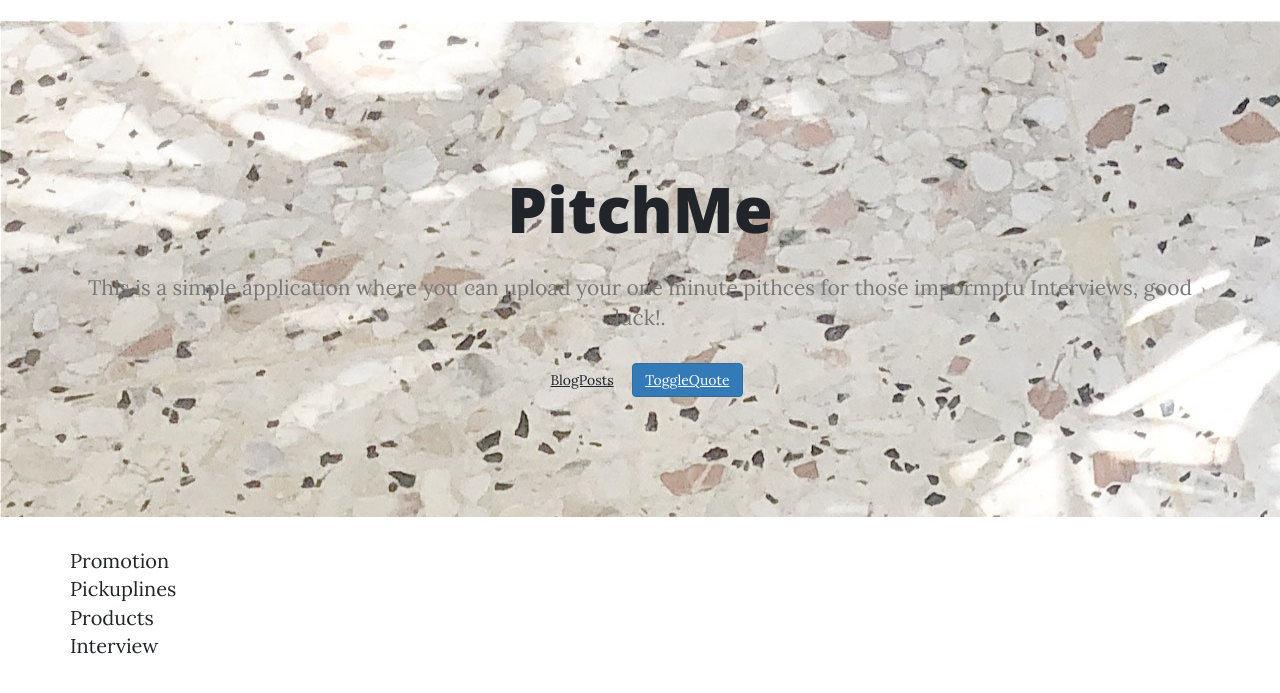
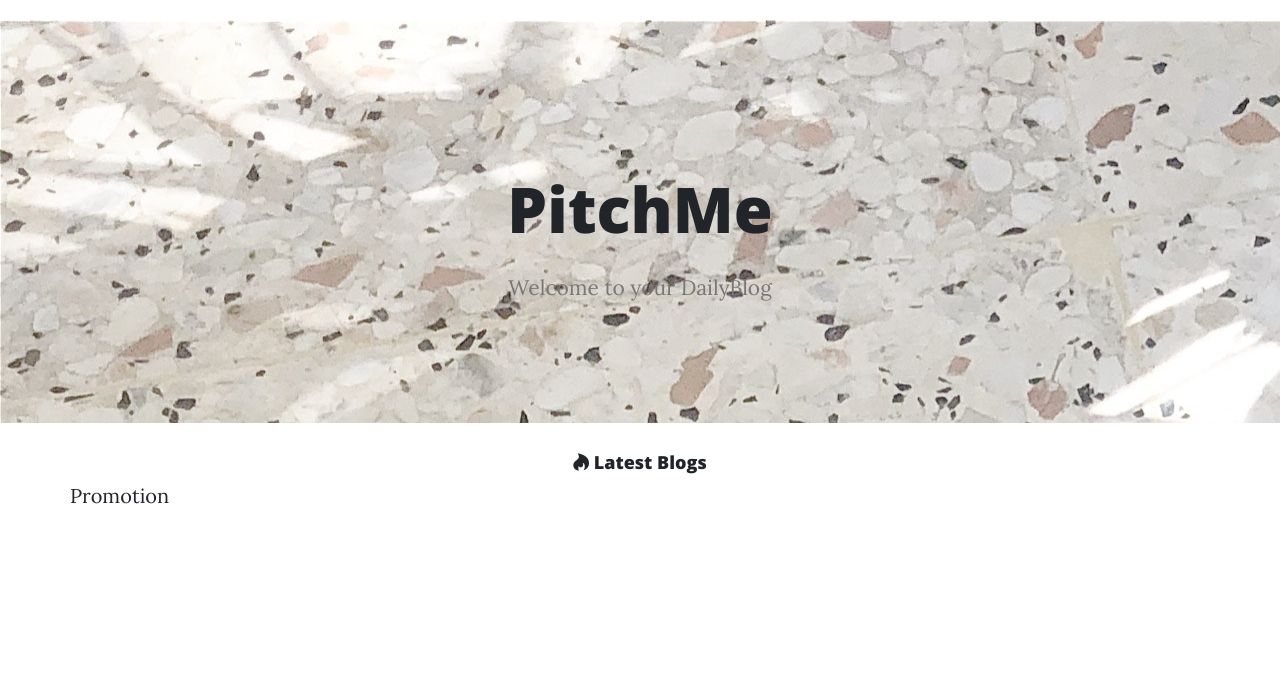
Before and after one commit to casio-ka/DailyBlog, a Flask app: template app/templates/index.html in a window 1280 px wide. Shown: the part 65-758 px from the top of the page. Run offline with Flask 2, Linux system fonts and the light colour scheme; the template is opened without the code that fills it, so the values that code supplies are empty; parts of the project's set-up code (start-up, migrations or seed data) failed here and were passed over; some libraries are stand-ins or nearby versions.

Commit message:
Update index.html
removed the placeholders

```diff
--- a/app/templates/index.html
+++ b/app/templates/index.html
@@ -17,34 +17,16 @@
           <br>
           <br>
           <h1>PitchMe</h1>
-          <p class="lead text-muted">This is a simple application where you can upload your one minute pithces for those impormptu Interviews, good luck!.</p>
-          <p>
-            <a href="/category/pickuplines" class="btn btn-secondary my-2">BlogPosts</a>
-            <a href="/category/product" class="btn btn-primary my-2">ToggleQuote</a>
-          </p>
+          <p class="lead text-muted">Welcome to your DailyBlog</p>
           <br>
           <br>
         </div>
       </section>
+      <h4 class="text-center mb-3"><i class="fab fa-hotjar"></i>  Latest Blogs</h4>
       <div class="container">
         <div class="card mb-3">
           <div class="card-body">
             <a href="/category/promotion" class="card-link">Promotion</a>
-          </div>
-        </div>
-        <div class="card mb-3">
-          <div class="card-body">
-            <a href="category/pickuplines" class="card-link">Pickuplines</a>
-          </div>
-        </div>
-        <div class="card mb-3">
-          <div class="card-body">
-            <a href="/category/product" class="card-link">Products</a>
-          </div>
-        </div>
-        <div class="card">
-          <div class="card-body">
-            <a href="/category/interview" class="card-link">Interview</a>
           </div>
         </div>
     </div>
```
